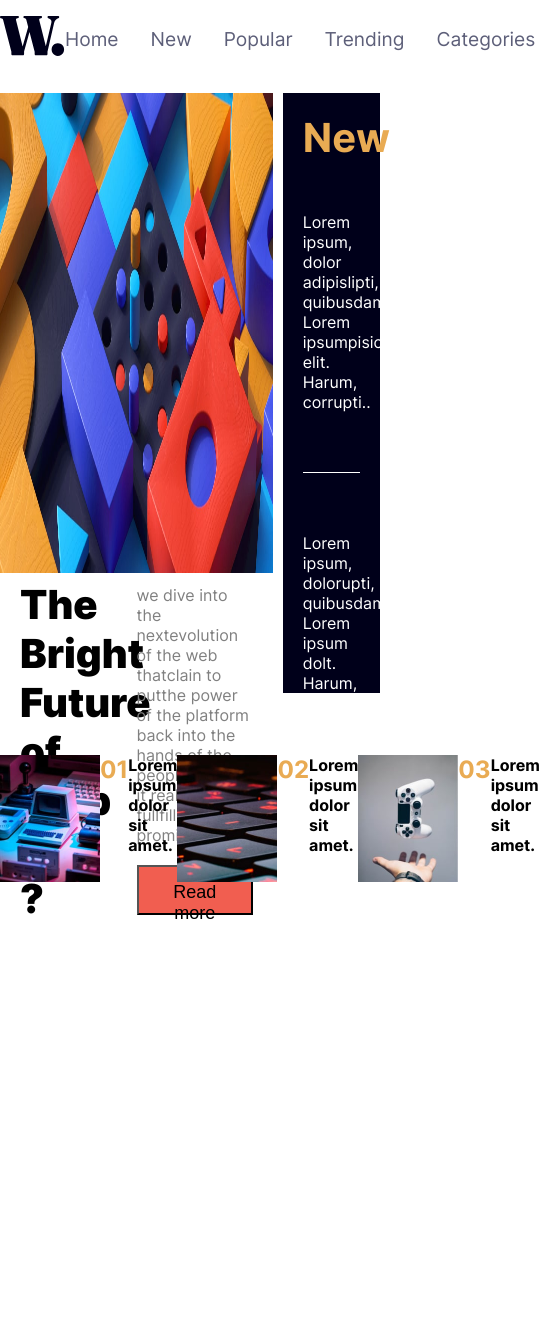
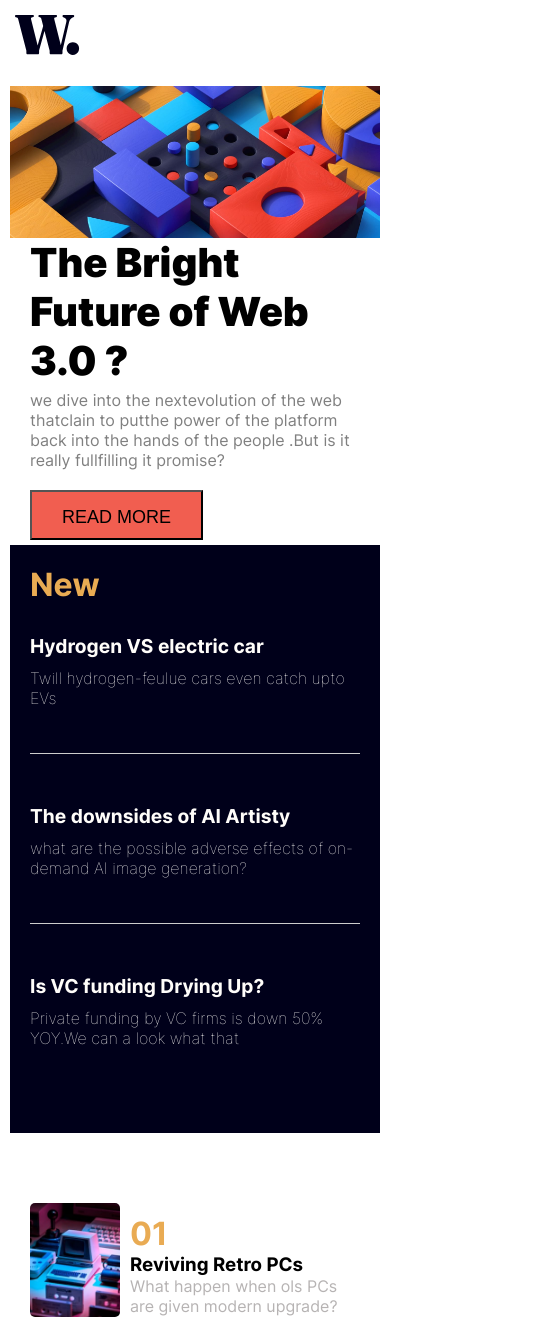
Before and after one commit to Mohini-05/sample2, a plain HTML site: page index.html in a window 390 px wide. Shown: the top 1324 px of the page, 540 px wide, since content can reach past the window. Before the commit the page ends 1034 px from the top, so only its background shows below. Drawn offline with Linux system fonts and the light colour scheme.

Commit message:
responsive

```diff
--- a/index.html
+++ b/index.html
@@ -9,8 +9,9 @@
   <body>
     <nav class="navigation">
       <div class="W">
-        <img src="./assets/images/logo.svg">
+        <img src="./assets/images/logo.svg" />
       </div>
+      <!-- <div class="hamburger">☰</div> -->
       <ul>
         <li><a href="">Home</a></li>
         <li><a href="">New</a></li>
@@ -22,61 +23,77 @@
 
     <section class="main-container">
       <div class="left">
-        <img src="./assets/images/image-web-3-desktop.jpg">
+        <img src="./assets/images/image-web-3-desktop.jpg" />
         <div class="text-container">
           <p class="left-text">The Bright Future of Web 3.0 ?</p>
-            <p class="right-text">we dive into the nextevolution of the web thatclain to putthe power of the platform back into the hands of the people .But is it really fullfilling it promise?
-               <span> <button>Read more</button></span></p>
+          <p class="right-text">
+            we dive into the nextevolution of the web thatclain to putthe power
+            of the platform back into the hands of the people .But is it really
+            fullfilling it promise?
+            <button>READ MORE</button>
+          </p>
         </div>
       </div>
 
-        <div class="right">
-          <h1>New</h1>
-            <div class="content1">
+      <div class="container">
+        <h2>New</h2>
 
-              <p>Lorem ipsum, dolor adipislipti, quibusdam?</p>
-              <p>Lorem ipsumpisicing elit. Harum, corrupti..</p>
+        <div class="section">
+          <h3>Hydrogen VS electric car</h3>
+          <p>Twill hydrogen-feulue cars even catch upto EVs</p>
+          <hr class="line" />
         </div>
-            <div class="line"></div>
 
-            <div class="content2">
-                <p>Lorem ipsum, dolorupti, quibusdam?</p>
-                <p>Lorem ipsum dolt. Harum, corrupti..</p>
+        <div class="section">
+          <h3>The downsides of AI Artisty</h3>
+          <p>
+            what are the possible adverse effects of on-demand AI image
+            generation?
+          </p>
+          <hr class="line" />
         </div>
-            <div class="line"></div>
 
-            <div class="content3">
-                <p>Lorem ipsur adipisicrupti, quibusdam?</p>
-                <p>Lorem ipsum doloing elit. Harum, corrupti..</p>
+        <div class="section">
+          <h3>Is VC funding Drying Up?</h3>
+          <p>
+            Private funding by VC firms is down 50% YOY.We can a look what that
+          </p>
+        </div>
+      </div>
+    </section>
+    <div class="footer">
+      <div class="box" id="box1">
+        <div class="part image-part">
+          <img src="./assets/images/image-retro-pcs.jpg" alt="Image 1" />
+        </div>
+        <div class="part text-part">
+          <h1>01</h1>
+          <h3>Reviving Retro PCs</h3>
+          <p>What happen when ols PCs are given modern upgrade?</p>
         </div>
       </div>
 
-    </section>
-
-    <div class="footer">
-        <div class="pic">
-          <img src="./assets/images/image-retro-pcs.jpg" alt="Image 1">
-          <h2>01</h2>
-         <p>Lorem ipsum dolor sit amet.</p>
+      <div class="box" id="box2">
+        <div class="part image-part">
+          <img src="./assets/images/image-top-laptops.jpg" alt="Image 2" />
         </div>
-        <div class="pic">
-          <img src="./assets/images/image-top-laptops.jpg" alt="Image 2">
-          <h2>02</h2>
-          <p>Lorem ipsum dolor sit amet.
-          </p>
-        </div>
-        <div class="pic">
-          <img src="./assets/images/image-gaming-growth.jpg" alt="Image 3">
-          <h2>03</h2>
-
-          <p>Lorem ipsum dolor sit amet.</p>
+        <div class="part text-part">
+          <h1>02</h1>
+          <h3>Top 10 Laptops of 2022</h3>
+          <p>Our best pics for various needsand budgets</p>
         </div>
       </div>
 
-
-
-
-
-
+      <div class="box" id="box3">
+        <div class="part image-part">
+          <img src="./assets/images/image-gaming-growth.jpg" alt="Image 3" />
+        </div>
+        <div class="part text-part">
+          <h1>03</h1>
+          <h3>The Growth of Gaming</h3>
+          <p>How to pandemic has sparks fresh oportunitirs</p>
+        </div>
+      </div>
+    </div>
   </body>
 </html>
--- a/style.css
+++ b/style.css
@@ -25,7 +25,6 @@ body {
 }
 
 .navigation {
-
   display: flex;
   justify-content: space-between;
   padding: 1rem 0;
@@ -63,7 +62,6 @@ body {
 }
 
 .main-container {
-
   margin-top: 15px;
   height: 600px;
   display: flex;
@@ -85,22 +83,18 @@ body {
   display: flex;
   justify-content: space-between;
   padding: 0 20px;
-
 }
 
-.left-text{
+.left-text {
   width: 30%;
   font-size: 2.5rem;
   font-weight: bolder;
+}
 
-
-}
-.right-text {
+/* .right-text {
   width: 45%;
 
-}
-
-
+} */
 
 .right-text {
   width: 50%;
@@ -110,10 +104,9 @@ body {
   margin: 5px 0;
   font-weight: lighter;
   color: gray;
-
 }
 
-.right {
+.container {
   background-color: var(--Very-dark-blue);
   padding: 10px 20px 15px 30px;
   width: 25%;
@@ -124,45 +117,82 @@ body {
   display: flex;
   flex-direction: column;
   gap: 30px;
-
 }
 
-  .right h1{
+.container h2 {
+  font-size: 1.5em;
+  /* margin-bottom: 20px;      Space below the main heading */
+  font-size: 2rem;
+  color: var(--Soft-orange);
+}
+
+.section {
+  margin-bottom: 20px; /* Space below each section */
+}
+
+.section h3 {
+  font-size: 1.2em;
+  color: var(--Off-white);
+  margin: 0 0 10px;
+}
+
+.section p {
+  /* margin: 0 0 10px;          */
+  color: var(--Off-white);
+  font-weight: lighter;
+  margin-bottom: 45px;
+}
+
+.section hr {
+  border: none;
+  border-top: 1px solid #ccc;
+  margin: 10px 0 0; /* Space above the line */
+}
+
+/* .right h1{
     color: var(--Soft-orange);
     font-size: 2.5rem;
-  }
-  .content1,.content2,.content3 {
+  } */
+.content1,
+.content2,
+.content3 {
   color: white;
   justify-content: space-between;
   /* justify-content: space-between; */
   margin-bottom: 20px; /* Space between content sections */
   margin-top: 20px;
 }
+
 .line {
-    border-top: 1px solid white; /* Horizontal line */
-    margin: 10px 0;
+  border: none;
+  border-top: 0.5px solid var(--Off-white);
+
+  /* margin: 10px 0;   */
+  margin-top: 10px; /* Space above and below the line */
 }
 
- .content1 p1{
+.line + .line {
+  margin-top: 20px; /* Adds more space between consecutive lines */
+}
+
+.content1 p1 {
   margin-top: 20px;
   font-size: 2rem;
   color: var(--Soft-orange);
 }
 
-
-
-
-.text-container button{
+.main-container button {
   display: block;
   background-color: var(--Soft-red);
-  color: black;
+  /* color: black; */
   padding: 15px 30px;
   font-size: 18px;
   width: auto;
   height: 50px;
   margin-top: 20px;
+  text-transform: capitalize;
+  border-radius: none;
 }
-
 
 .right p3 {
   width: 80%; /* Adjust width of the line as needed */
@@ -175,41 +205,105 @@ body {
   color: white;
 }
 
-
-
 .footer {
   display: flex;
-  justify-content: space-around;
-  align-items: center;
-  width: 100%;
-  height: 250px;
-
+  margin-top: 40px;
+  /* color: #fff; */
+  display: flex;
+  justify-content: space-between;
+  padding: 10px 20px;
 }
 
-.pic {
-  text-align: left;
+.box {
+  width: 30%; /* Makes the box smaller */
+
+  padding: 10px;
+
+  box-sizing: border-box;
   display: flex;
+  gap: 10px; /* Spacing between image and text */
+  align-items: center;
 }
 
-.pic img {
-  width: 100px;
-  height: auto;
-  display: block;
-  margin: 0 auto;
+.part {
+  margin-bottom: 10px;
 }
 
-.footer h2{
-  color: var(--Soft-orange);
-  display: block;
-
+.image-part img {
+  /* width: 100%; */
+  /* height: 40%; */
+  border-radius: 5px;
+  width: 90px;
 }
 
-.footer p{
-   font-weight: bold;
-
-
+.text-part h1 {
+  font-size: 1.2em;
+  margin-top: 5px;
+  color: var(--Soft-orange);
+  font-size: 2rem;
 }
 
-@media (max-width: 768px) {
-  /* Styles for smaller screens */
+.text-part p {
+  font-size: 1rem;
+  color: #4e464669;
 }
+
+@media (max-width: 600px) {
+  .navigation {
+    flex-direction: column; /* Stack logo and hamburger vertically */
+    justify-content: center;
+    padding: 15px;
+  }
+  .navigation ul {
+    display: none;
+    padding: 0;
+    margin: 0;
+  }
+  .hamburger {
+    display: block;
+    font-size: 30px;
+    cursor: pointer;
+    text-align: right; /* Position hamburger to the right */
+  }
+
+  .main-container {
+    flex-direction: column;
+    height: auto; /* Allow height to be based on content */
+    margin: 0; /* Remove any extra margins that could add space */
+    padding: 10px; /* Optional: adjust padding */
+  }
+
+  .main-container img {
+    width: 100%; /* Full width for image */
+    height: auto; /* Maintain aspect ratio */
+    display: block;
+  }
+
+  .left {
+    width: 100%;
+    flex-direction: column;
+  }
+
+  .left-text {
+    width: 100%;
+  }
+
+  .text-container {
+    flex-direction: column;
+  }
+
+  .right-text {
+    width: 100%;
+  }
+
+  .container {
+    width: 100%;
+  }
+
+  .footer{
+    flex-direction: column;
+  }
+  .box{
+    width: 100%;
+  }
+}
```
Lines whose indentation alone changed are shown as unchanged.
